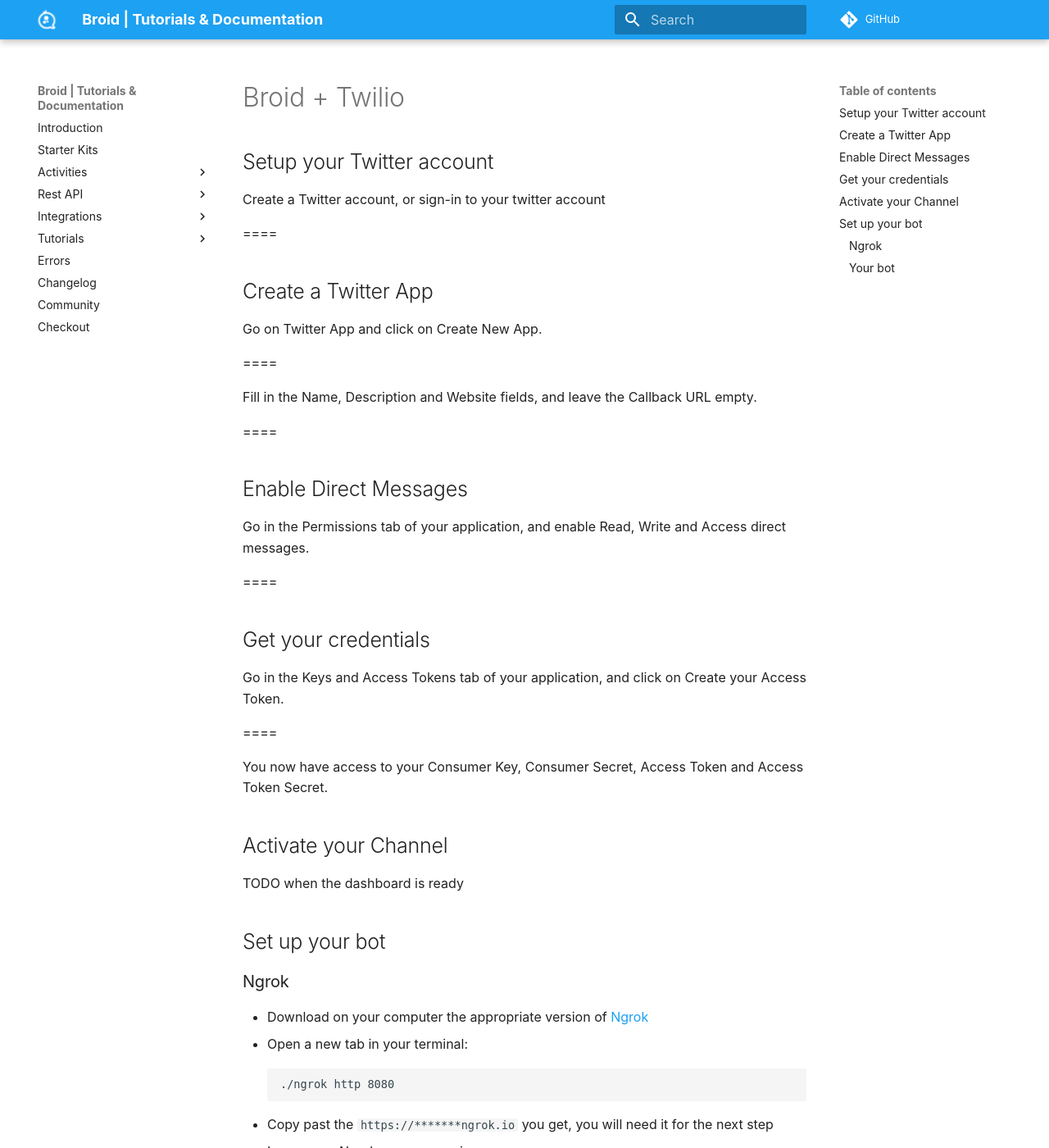
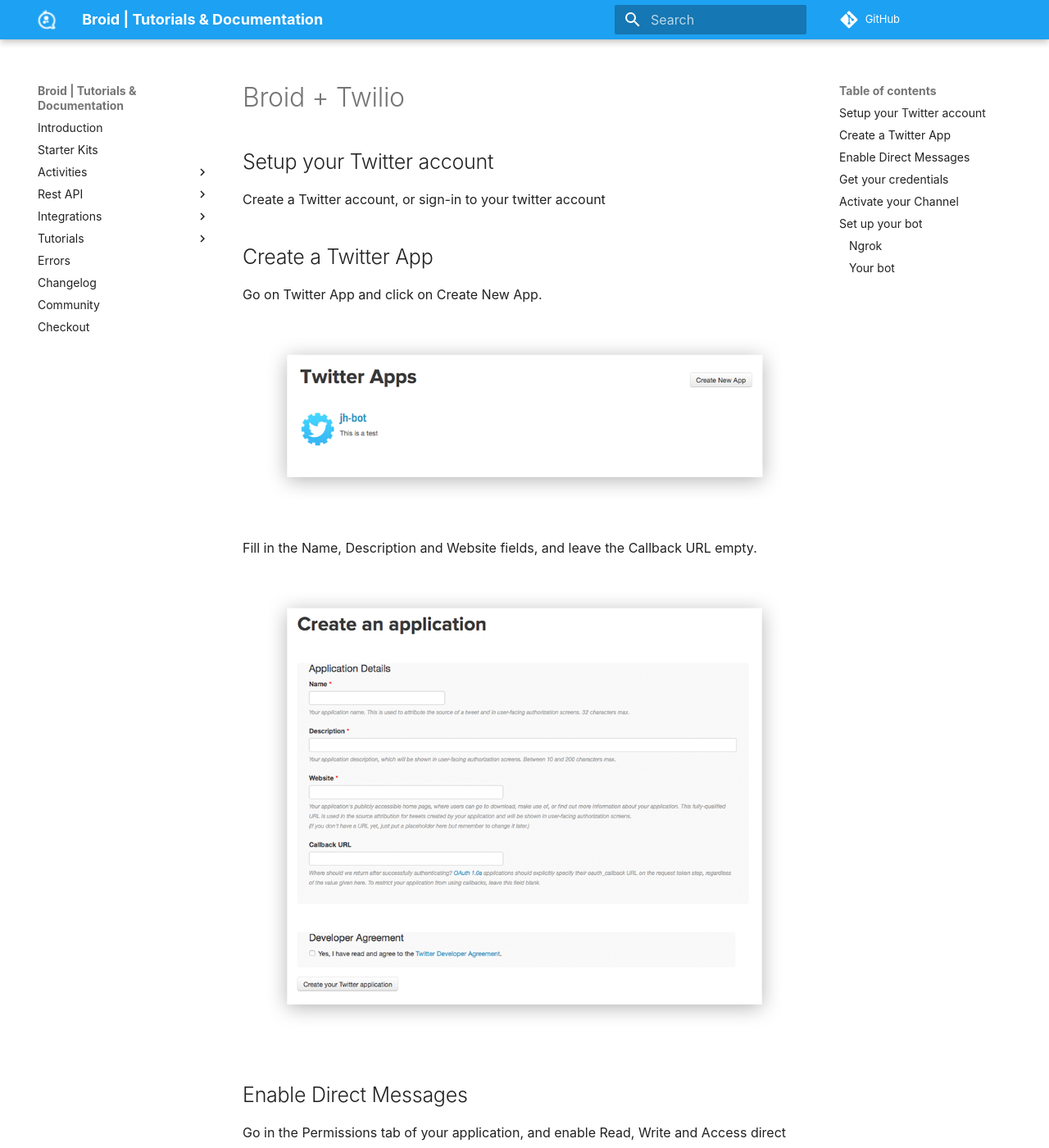
Before and after one commit to broidHQ/broid-docs, an MkDocs documentation site: the page built from docs/integrations/twitter.md, in a window 1280 px wide and 1400 px high. Shown: the whole window at 82% size. Built offline with MkDocs 1.6.1 and Material for MkDocs 9.7.7, drawn with Linux system fonts in a browser that asks for light colours; some web fonts are replaced; comment, search, counter and statistics services are not loaded; old or Windows-style settings are respelled for this version of MkDocs.

Commit message:
Update twitter.md

```diff
--- a/docs/integrations/twitter.md
+++ b/docs/integrations/twitter.md
@@ -4,35 +4,33 @@
 
 Create a Twitter account, or sign-in to your twitter account
 
-====
-
 ## Create a Twitter App
 
 Go on Twitter App and click on Create New App.
 
-====
+![image 1](/images/integrations/Twitter/image1.png)
 
 Fill in the Name, Description and Website fields, and leave the Callback URL empty.
 
-====
+![image 2](/images/integrations/Twitter/image2.png)
 
 ## Enable Direct Messages
 
 Go in the Permissions tab of your application, and enable Read, Write and Access direct messages.
 
-====
+![image 3](/images/integrations/Twitter/image3.png)
 
 ## Get your credentials
 
 Go in the Keys and Access Tokens tab of your application, and click on Create your Access Token.
 
-====
+![image 4](/images/integrations/Twitter/image4.png)
 
 You now have access to your Consumer Key, Consumer Secret, Access Token and Access Token Secret.
 
 ## Activate your Channel
 
-TODO when the dashboard is ready
+====
 
 ## Set up your bot
 
```
